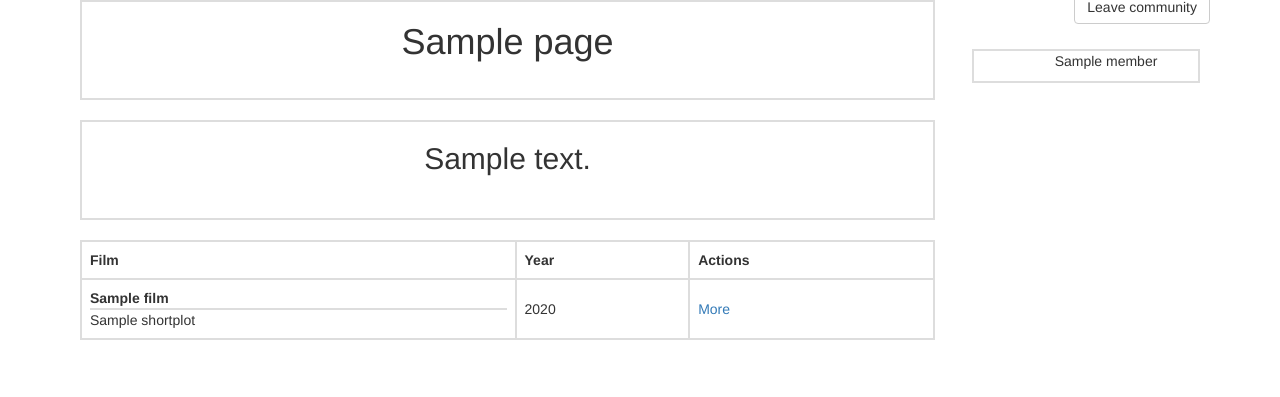
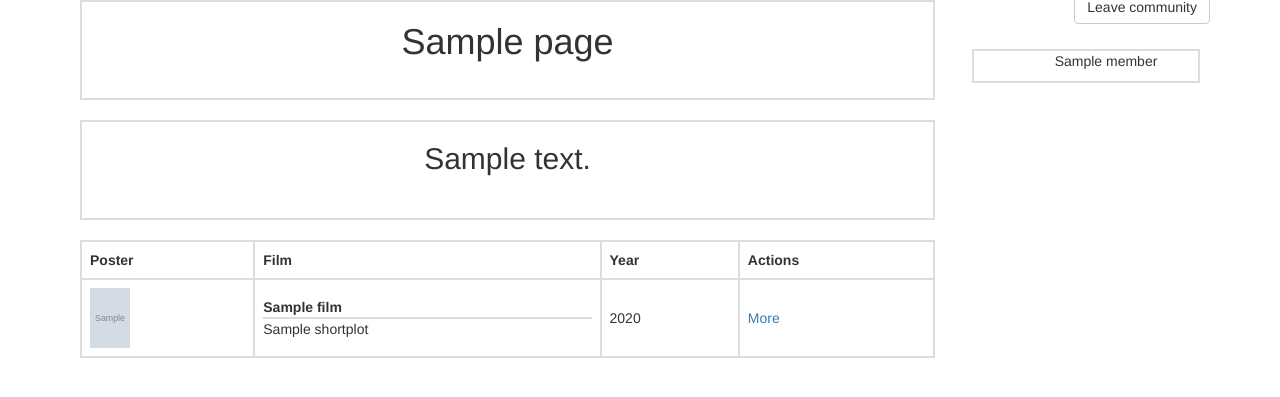
Before and after one commit to Deniz11/WebIK24, a Flask app: template Collectionneur/templates/community.html in a window 1280 px wide. Shown: the part 93-490 px from the top of the page. Run offline with Flask 2, Linux system fonts and the light colour scheme; the template is opened without the code that fills it: most values are stand-ins (such as "Sample title", 1, 10 or a date in 2020); grey boxes marked "Sample" are stand-in pictures; some libraries are stand-ins or nearby versions.

Commit message:
afbeeldingen aan lijst toegevoegd

```diff
--- a/Collectionneur/templates/community.html
+++ b/Collectionneur/templates/community.html
@@ -100,6 +100,7 @@
             <table>
                 <thead>
                     <tr>
+                        <th>Poster</th>
                         <th>Film</th>
                         <th>Year</th>
                         <th>Actions</th>
@@ -108,6 +109,9 @@
                 <tbody>
                     {% for film in films %}
                         <tr>
+                            <td>
+                                <img src={{ film.image }} height="60" width="40">
+                            </td>
                             <td>
                                 <div class="half">
                                     {{ film.title }}
```
